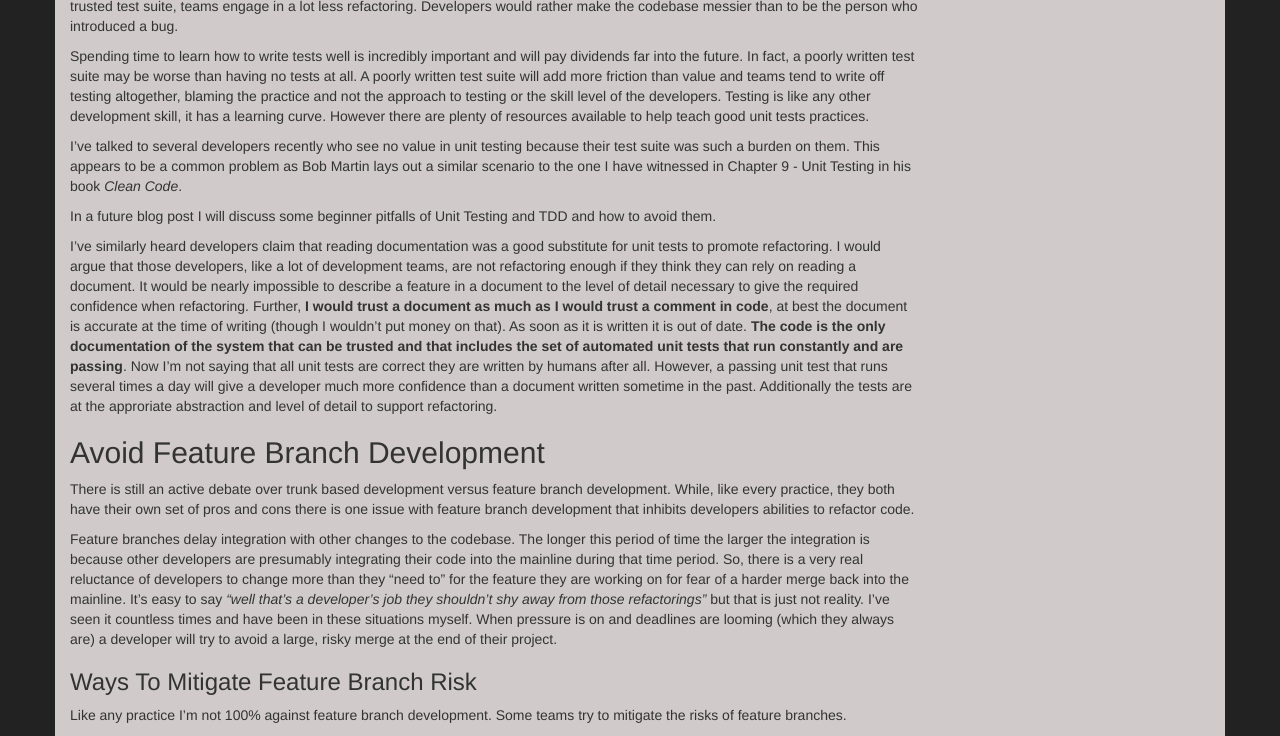
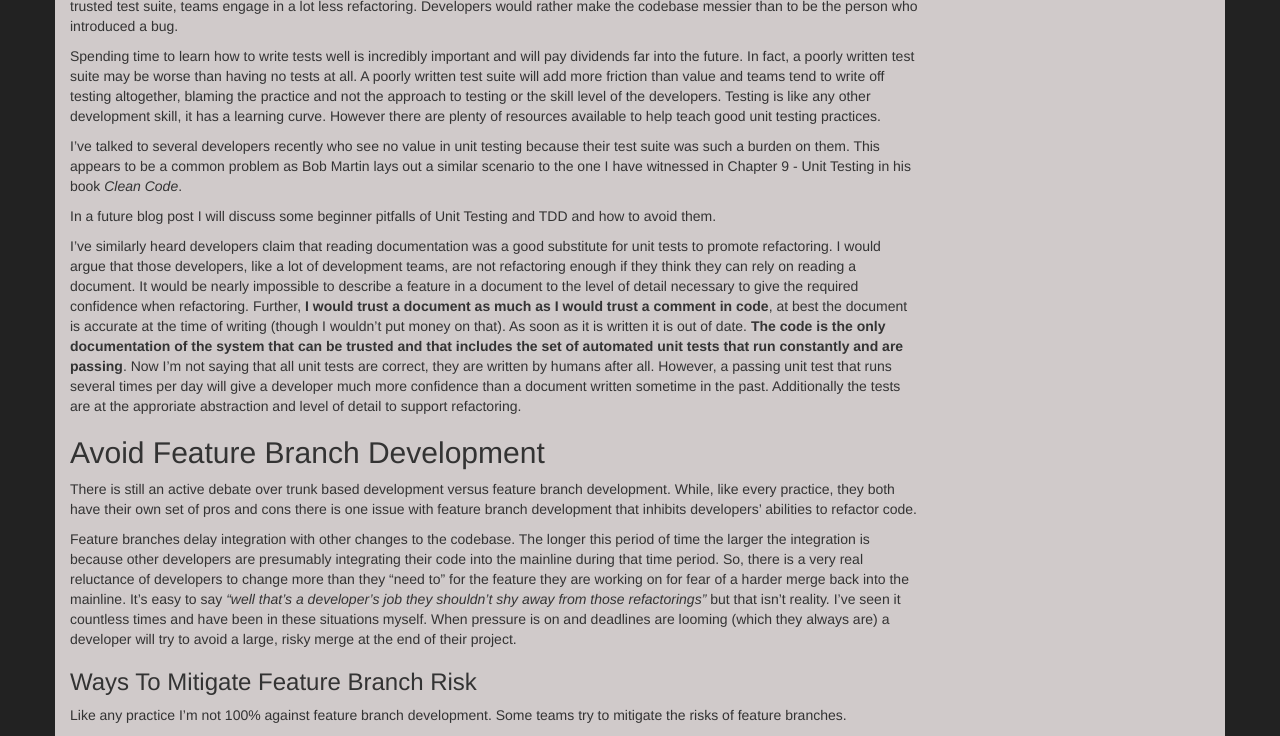
Before and after one commit to asciamanna/asciamanna.github.io, a Jekyll site: the page built from _posts/2014-09-06-remove-refactoring-barriers.md, in a window 1280 px wide and 1400 px high, scrolled down 535 px. Shown: the part 212-948 px from the top of the window. Built offline with Jekyll 4.4.1, drawn with Linux system fonts in a browser that asks for light colours; nearby versions of some CDN libraries; comment, search, counter and statistics services are not loaded; some of the changed text lies outside the part shown.

Commit message:
some grammar corrections in the Barrier To Refactoring blog post.

```diff
--- a/_posts/2014-09-06-remove-refactoring-barriers.md
+++ b/_posts/2014-09-06-remove-refactoring-barriers.md
@@ -17,19 +17,19 @@ When deciding on development practices the ability to refactor code should be op
 ##Write Unit Tests - And Write Them Well
 Writing unit tests is possibly the most powerful practice to support refactoring. With well tested code developers can fearlessly refactor the production code given reasonable assurances that they didn't break the existing fuctionality. In the absence of a test suite or rather a trusted test suite, teams engage in a lot less refactoring. Developers would rather make the codebase messier than to be the person who introduced a bug.
 
-Spending time to learn how to write tests well is incredibly important and will pay dividends far into the future. In fact, a poorly written test suite may be worse than having no tests at all. A poorly written test suite will add more friction than value and teams tend to write off testing altogether, blaming the practice and not the approach to testing or the skill level of the developers. Testing is like any other development skill, it has a learning curve.  However there are plenty of resources available to help teach good unit tests practices.
+Spending time to learn how to write tests well is incredibly important and will pay dividends far into the future. In fact, a poorly written test suite may be worse than having no tests at all. A poorly written test suite will add more friction than value and teams tend to write off testing altogether, blaming the practice and not the approach to testing or the skill level of the developers. Testing is like any other development skill, it has a learning curve.  However there are plenty of resources available to help teach good unit testing practices.
 
 I've talked to several developers recently who see no value in unit testing because their test suite was such a burden on them. This appears to be a common problem as Bob Martin lays out a similar scenario to the one I have witnessed in Chapter 9 - Unit Testing in his book _Clean Code_.
 
 In a future  blog post I will discuss some beginner pitfalls of Unit Testing and TDD and how to avoid them.
 
-I've similarly heard developers claim that reading documentation was a good substitute for unit tests to promote refactoring. I would argue that those developers, like a lot of development teams, are not refactoring enough if they think they can rely on reading a document. It would be nearly impossible to describe a feature in a document to the level of detail necessary to give the required confidence when refactoring. Further, **I would trust a document as much as I would trust a comment in code**, at best the document is accurate at the time of writing (though I wouldn't put money on that). As soon as it is written it is out of date. **The code is the only documentation of the system that can be trusted and that includes the set of automated unit tests that run constantly and are passing**. Now I'm not saying that all unit tests are correct they are written by humans after all.  However, a passing unit test that runs several times a day will give a developer much more confidence than a document written sometime in the past. Additionally the tests are at the approriate abstraction and level of detail to support refactoring.
+I've similarly heard developers claim that reading documentation was a good substitute for unit tests to promote refactoring. I would argue that those developers, like a lot of development teams, are not refactoring enough if they think they can rely on reading a document. It would be nearly impossible to describe a feature in a document to the level of detail necessary to give the required confidence when refactoring. Further, **I would trust a document as much as I would trust a comment in code**, at best the document is accurate at the time of writing (though I wouldn't put money on that). As soon as it is written it is out of date. **The code is the only documentation of the system that can be trusted and that includes the set of automated unit tests that run constantly and are passing**. Now I'm not saying that all unit tests are correct, they are written by humans after all.  However, a passing unit test that runs several times per day will give a developer much more confidence than a document written sometime in the past. Additionally the tests are at the approriate abstraction and level of detail to support refactoring.
 
 
 ##Avoid Feature Branch Development
-There is still an active debate over trunk based development versus feature branch development. While, like every practice, they both have their own set of pros and cons there is one issue with feature branch development that inhibits developers abilities to refactor code.
+There is still an active debate over trunk based development versus feature branch development. While, like every practice, they both have their own set of pros and cons there is one issue with feature branch development that inhibits developers' abilities to refactor code.
 
-Feature branches delay integration with other changes to the codebase. The longer this period of time the larger the integration is because other developers are presumably integrating their code into the mainline during that time period.  So, there is a very real reluctance of developers to change more than they "need to" for the feature they are working on for fear of a harder merge back into the mainline. It's easy to say *"well that's a developer's job they shouldn't shy away from those refactorings"* but that is just not reality. I've seen it countless times and have been in these situations myself.  When pressure is on and deadlines are looming (which they always are) a developer will try to avoid a large, risky merge at the end of their project.
+Feature branches delay integration with other changes to the codebase. The longer this period of time the larger the integration is because other developers are presumably integrating their code into the mainline during that time period.  So, there is a very real reluctance of developers to change more than they "need to" for the feature they are working on for fear of a harder merge back into the mainline. It's easy to say *"well that's a developer's job they shouldn't shy away from those refactorings"* but that isn't reality. I've seen it countless times and have been in these situations myself.  When pressure is on and deadlines are looming (which they always are) a developer will try to avoid a large, risky merge at the end of their project.
 
 ###Ways To Mitigate Feature Branch Risk
 Like any practice I'm not 100% against feature branch development. Some teams try to mitigate the risks of feature branches.
```
Also changed, not shown: other parts of _posts/2014-09-06-remove-refactoring-barriers.md (+1 -1 lines).
